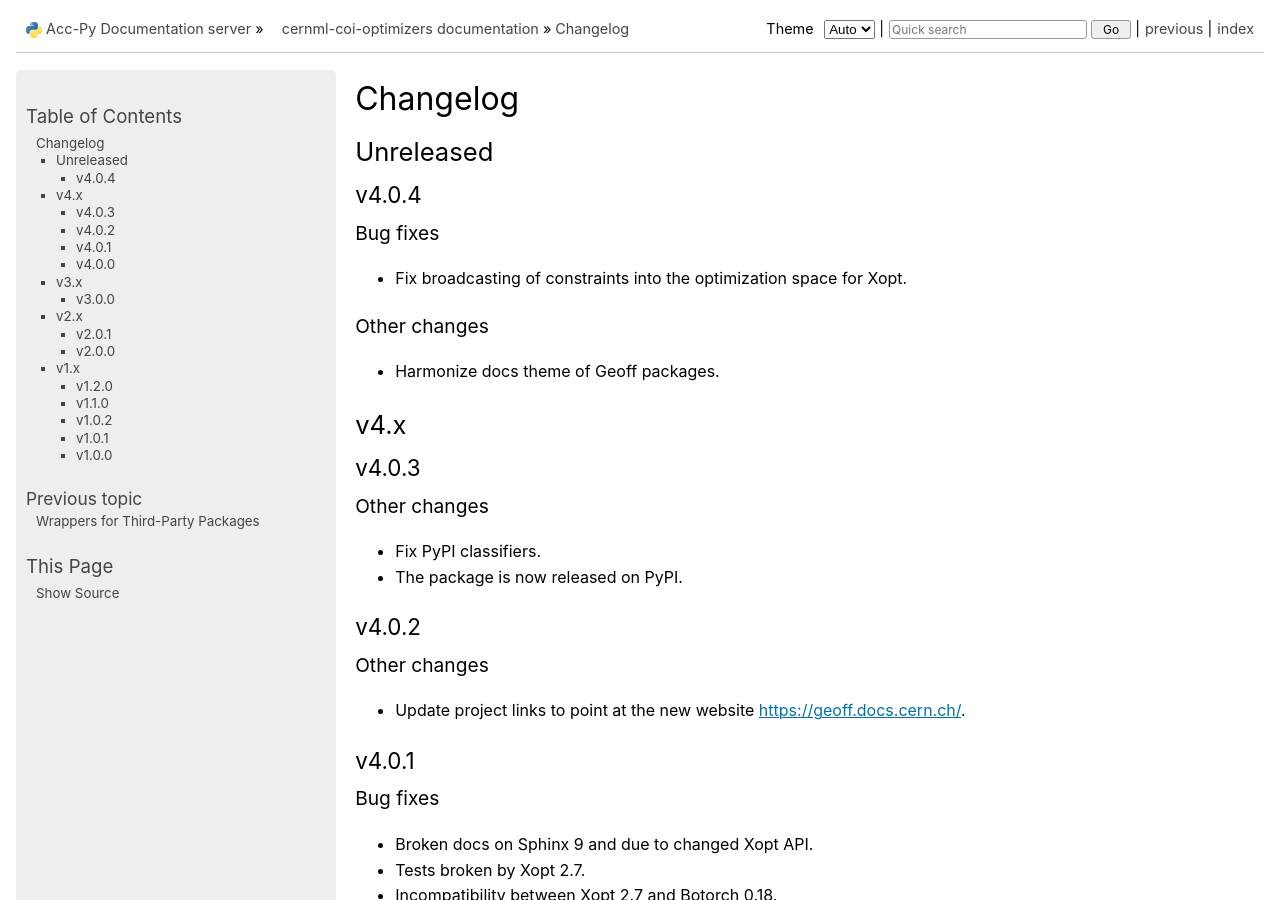
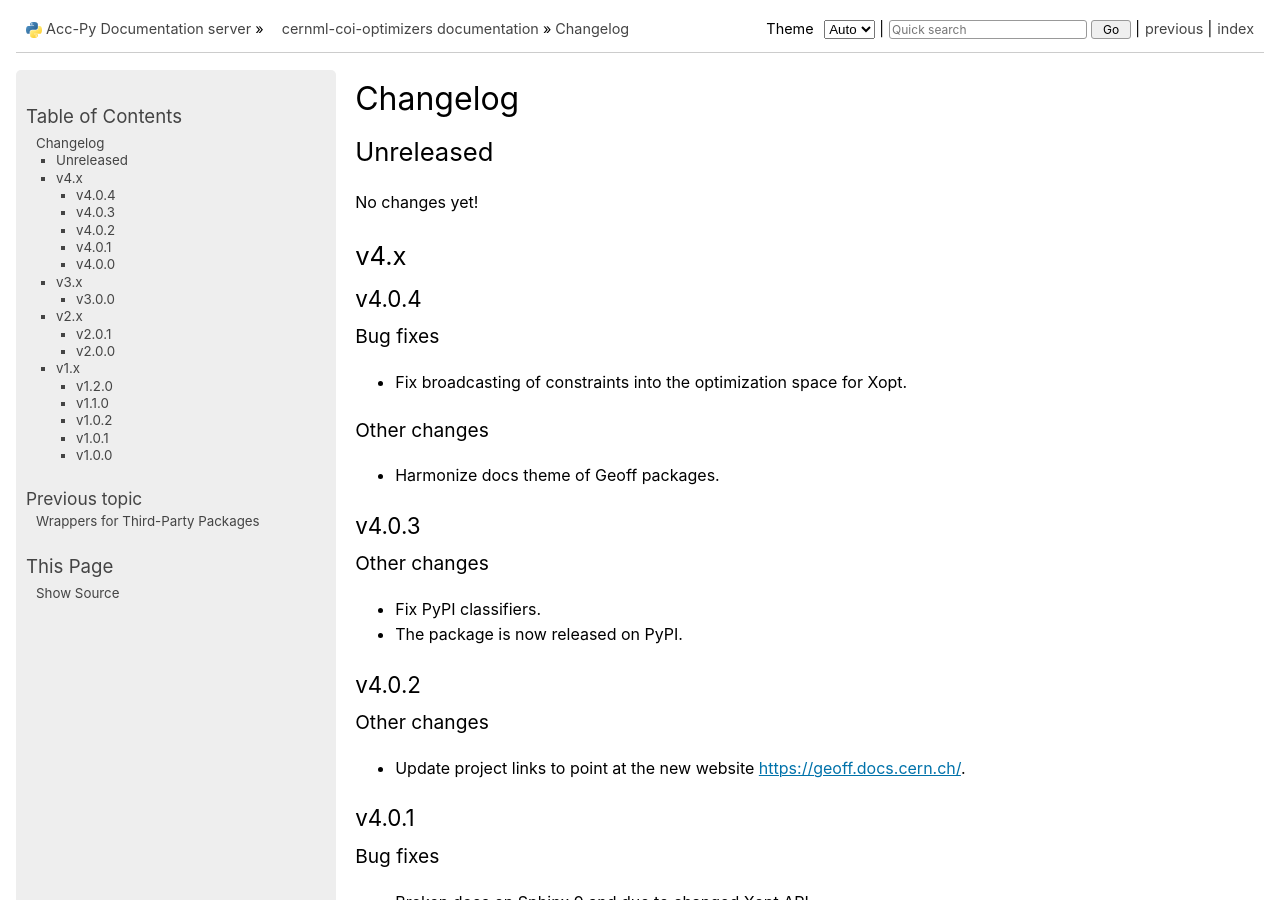
Before and after one commit to geoff-project/coi-optimizers, a Sphinx documentation site: the page built from docs/changelog.rst, in a window 1280 px wide and 900 px high. Built offline with Sphinx 7.4.7, drawn with Linux system fonts in a browser that asks for light colours; the version number could not be read and is left out.

```diff
--- a/docs/changelog.rst
+++ b/docs/changelog.rst
@@ -14,6 +14,11 @@
 Unreleased
 ----------
 
+No changes yet!
+
+v4.x
+----
+
 v4.0.4
 ^^^^^^
 
```
Also changed, not shown: other parts of docs/changelog.rst (+0 -3 lines).
